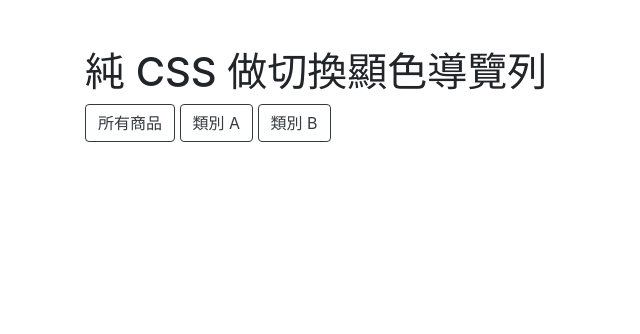
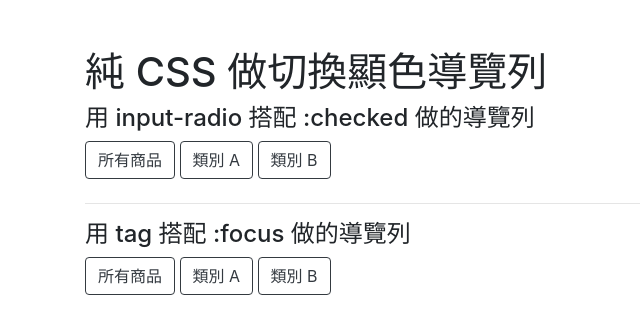
Before and after one commit to Lianginger/Active_Menu_Highlight_with_Pure_CSS, a plain HTML site: page index.html in a window 1280 px wide. Shown: the whole page, without its empty margins (0-640 px from the left). Drawn offline with nearby package versions, Linux system fonts and the light colour scheme.

Commit message:
Add README.md and add a-focus example

```diff
--- a/index.html
+++ b/index.html
@@ -16,11 +16,16 @@
         background-color: #343a40;
         color: #ffffff;
       }
+      .container > div > a:focus {
+        background-color: #343a40;
+        color: #ffffff;
+      }
     </style>
   </head>
   <body>
     <div class="container my-5">
       <h1>純 CSS 做切換顯色導覽列</h1>
+      <h4>用 input-radio 搭配 :checked 做的導覽列</h4>
       <label>
         <input type="radio" name="menu" class="d-none" />
         <div class="btn btn-outline-dark">所有商品</div>
@@ -33,6 +38,13 @@
         <input type="radio" name="menu" class="d-none" />
         <div class="btn btn-outline-dark">類別 B</div>
       </label>
+      <hr>
+      <h4>用 <a> tag 搭配 :focus 做的導覽列</h4>
+      <div>
+        <a href="#" class="btn btn-outline-dark">所有商品</a>
+        <a href="#" class="btn btn-outline-dark">類別 A</a>
+        <a href="#" class="btn btn-outline-dark">類別 B</a>
+      </div>
     </div>
   </body>
 </html>
```
Also changed, not shown: 1 other file.
